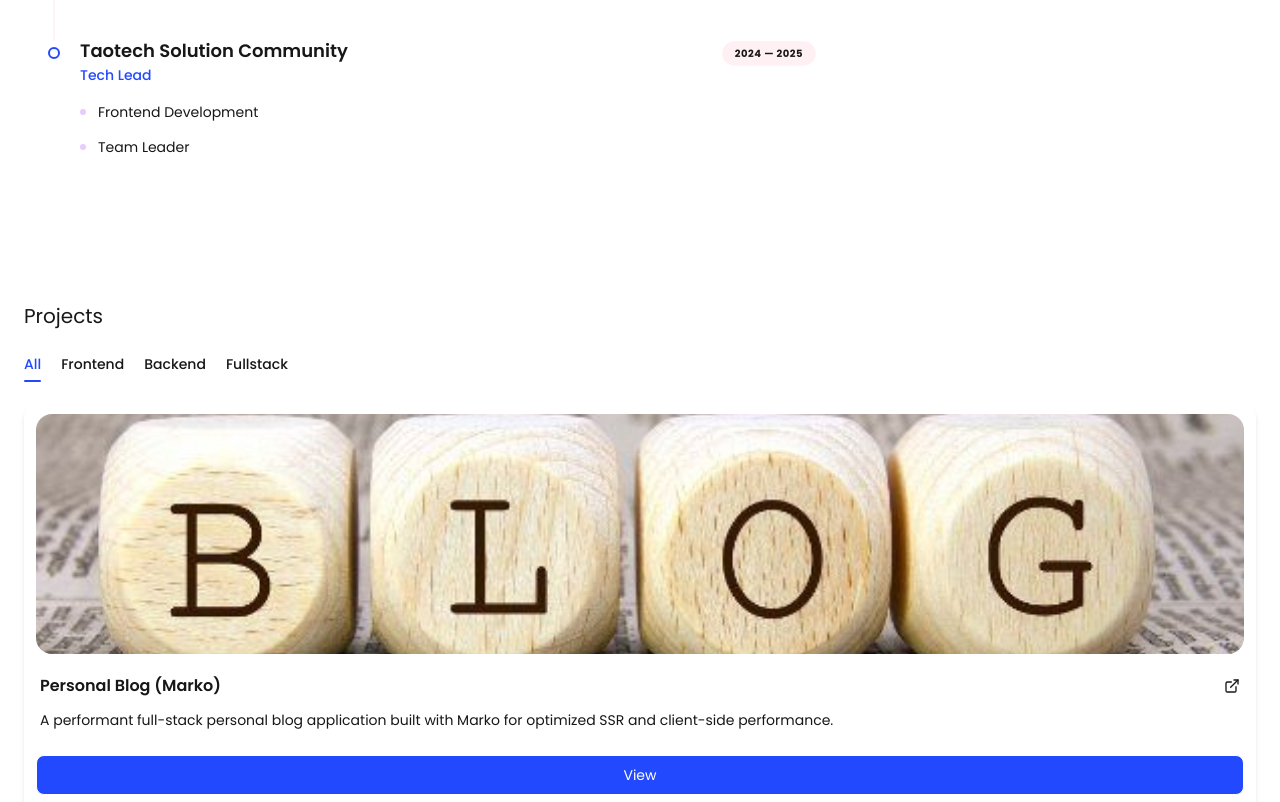
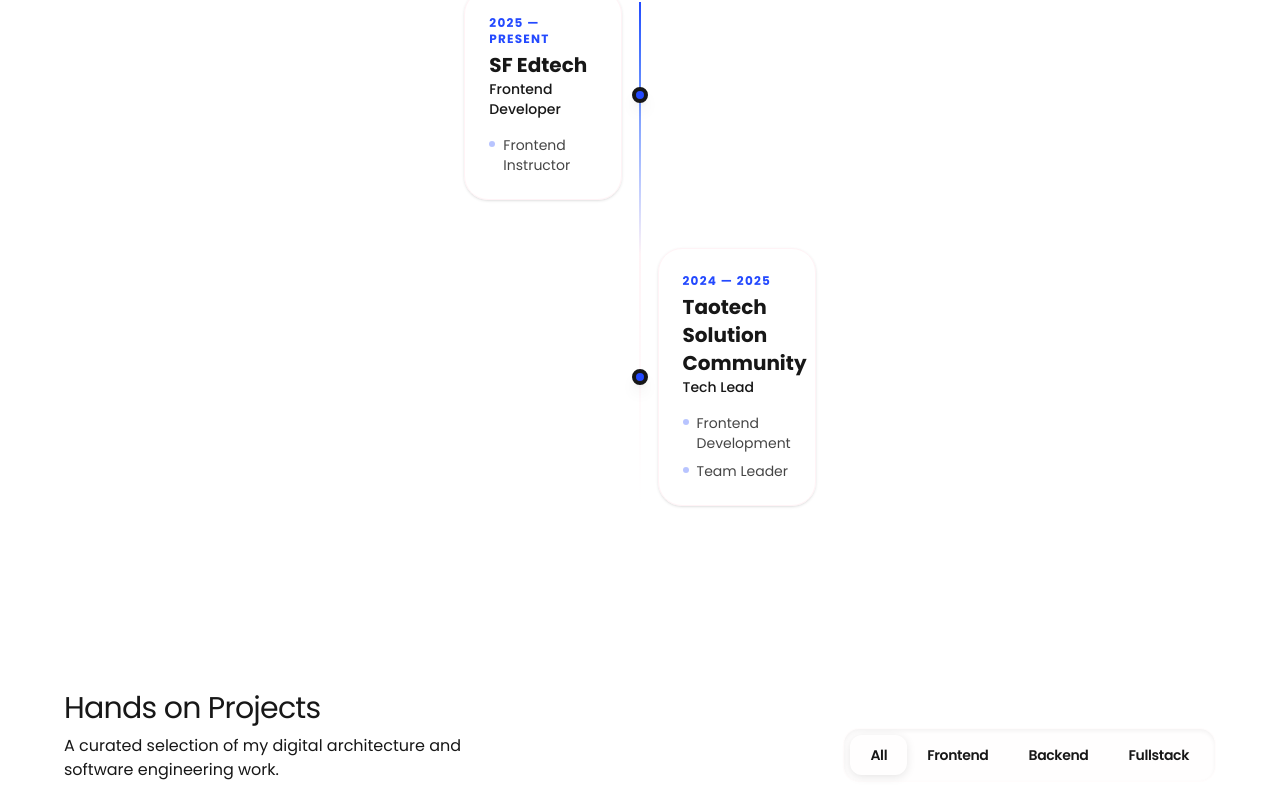
Before and after one commit to Cleve-keem/Portfolios, a Next.js app: page / in a window 1280 px wide. Shown: the part 1598-2400 px from the top of the page. Built offline with nearby package versions, Linux system fonts and the light colour scheme.

Commit message:
feat(UI): Styled project section and added animation

```diff
--- a/src/components/Experience.tsx
+++ b/src/components/Experience.tsx
@@ -1,81 +1,93 @@
+"use client";
+
+import { motion, Variants } from "framer-motion";
 import { experiences } from "@/constants/experiences";
 
 export default function Experience() {
+  const containerVariants: Variants = {
+    hidden: { opacity: 0 },
+    visible: {
+      opacity: 1,
+      transition: { staggerChildren: 0.3, delayChildren: 0.2 },
+    },
+  };
+
   return (
-    <section className="px-6 py-12">
-      <h3 className="text-xl font-bold mb-10 text-content-strong">
+    <section className="px-6 py-20 max-w-6xl mx-auto overflow-hidden">
+      <motion.h3
+        initial={{ opacity: 0, y: 20 }}
+        whileInView={{ opacity: 1, y: 0 }}
+        viewport={{ once: true }}
+        className="text-3xl font-normal mb-20 text-center text-content-strong tracking-tight"
+      >
         Work Experience
-      </h3>
+      </motion.h3>
 
-      <div className="max-w-3xl">
+      <motion.div
+        variants={containerVariants}
+        initial="hidden"
+        whileInView="visible"
+        viewport={{ once: true, amount: 0.1 }}
+        className="relative"
+      >
+        {/* THE CENTER SPINE (Desktop Only) */}
+        <div className="absolute left-4 md:left-1/2 top-3 bottom-0 w-0.5 bg-linear-to-b from-brand via-surface-muted to-transparent -translate-x-1/2 hidden md:block" />
+
+        <div className="space-y-12">
           {experiences.map((exp, index) => (
-          <div key={index} className="group relative flex gap-x-5">
-            {/* The Timeline Track Area */}
-            <div className="relative flex flex-col items-center">
-              {/* Vertical Line */}
             <div
-                className={`absolute top-0 bottom-0 w-0.5 bg-surface-muted
-                ${index === experiences.length - 1 ? "h-0" : "h-full"}`}
-              />
-              {/* Dot */}
-              <div className="relative z-10 size-3 rounded-full border-2 border-brand bg-canvas mt-1.5 transition-transform group-hover:scale-125" />
-            </div>
-
-            {/* Content Area */}
-            <div className="grow pb-12">
-              <div className="flex flex-col md:flex-row md:items-center justify-between gap-2 mb-4">
-                <div>
-                  <h4 className="text-lg font-semibold text-content-strong leading-5">
+              key={index}
+              className="relative flex items-center justify-between md:even:flex-row-reverse group"
+            >
+              {/* 1. CONTENT BOX */}
+              <motion.div
+                initial={{ opacity: 0, x: index % 2 === 0 ? -50 : 50 }}
+                whileInView={{ opacity: 1, x: 0 }}
+                transition={{ duration: 0.8, type: "spring" }}
+                viewport={{ once: true }}
+                className="w-full md:w-[45%] pl-10 md:pl-0"
+              >
+                <div className="p-6 rounded-3xl border border-surface-muted bg-canvas shadow-sm hover:shadow-md transition-shadow duration-300">
+                  <div className="flex flex-col mb-4">
+                    <time className="text-brand font-bold text-xs uppercase tracking-widest mb-1">
+                      {exp.period}
+                    </time>
+                    <h4 className="text-xl font-bold text-content-strong">
                       {exp.company}
                     </h4>
-                  <p className="text-sm font-medium text-brand mt-1">
+                    <p className="text-sm font-medium text-content-muted">
                       {exp.role}
                     </p>
                   </div>
-                <span className="text-[10px] uppercase tracking-wider font-bold px-3 py-1 rounded-full bg-surface-tint text-content-muted border border-surface-muted self-start">
-                  {exp.period}
-                </span>
-              </div>
 
-              <ul className="space-y-3">
+                  <ul className="space-y-2">
                     {exp.points.map((point, idx) => (
                       <li
                         key={idx}
-                    className="flex items-start gap-3 text-content-default text-sm leading-relaxed"
+                        className="flex items-start gap-2 text-sm text-content-default opacity-80"
                       >
-                    <span className="mt-2 size-1.5 shrink-0 rounded-full bg-highlight opacity-40" />
+                        <span className="mt-1.5 size-1.5 shrink-0 rounded-full bg-brand/40" />
                         {point}
                       </li>
                     ))}
                   </ul>
                 </div>
+              </motion.div>
+
+              {/* 2. THE CENTER DOT */}
+              <div className="absolute left-4 md:left-1/2 top-8 md:top-1/2 -translate-y-1/2 -translate-x-1/2 z-20">
+                <div className="relative flex items-center justify-center">
+                  <div className="absolute size-8 bg-brand/10 rounded-full scale-0 group-hover:scale-100 transition-transform duration-500" />
+                  <div className="size-4 rounded-full border-4 border-canvas bg-brand shadow-lg transition-transform duration-300 group-hover:scale-125" />
+                </div>
+              </div>
+
+              {/* 3. SPACER (Desktop Only) */}
+              <div className="hidden md:block w-[45%]" />
             </div>
           ))}
         </div>
+      </motion.div>
     </section>
   );
 }
-
-{
-  /* mine styling */
-}
-{
-  /* <div className="border-l-2 border-blue-500 px-3 relative"> */
-}
-
-{
-  /* <div className="flex">
-          <div className="flex-1 flex items-center">
-            <span className="size-2 rounded-full inline-block absolute top-0 -left-1.25 backdrop-blur-2xl bg-blue-800"></span>
-            <h4 className="font-bold">SF Edtech</h4>
-          </div>
-          <span className="text-sm font-semibold">2025 - present</span>
-        </div> */
-}
-{
-  /* <ul>
-          <li>Researcher</li>
-          <li>Developer</li>
-          <li>Mentor</li>
-        </ul> */
-}
--- a/src/components/project/Projects.tsx
+++ b/src/components/project/Projects.tsx
@@ -15,53 +15,164 @@ export default function Projects() {
   }, [sortBy]);
 
   return (
-    <section className="p-6">
-      <div className="w-full max-w-360 mx-auto">
-        <h3 className="text-xl mb-4">Projects</h3>
-        <ul className="flex space-x-5 text-[14px] mb-5 transition-all duration-300">
+    <section className="p-6 md:py-20">
+      <div className="w-full max-w-6xl mx-auto">
+        <header className="flex flex-col md:flex-row md:items-end justify-between gap-6 mb-12">
+          <div>
+            <h3 className="text-3xl font-normal text-content-strong tracking-tight">
+              Hands on Projects
+            </h3>
+            <p className="text-content-muted mt-2 max-w-md">
+              A curated selection of my digital architecture and software
+              engineering work.
+            </p>
+          </div>
+
+          {/* TAB SYSTEM */}
+          <nav className="inline-flex p-1.5 bg-surface-muted/10 border border-surface-muted/20 backdrop-blur-xl rounded-2xl shadow-inner">
             {categories.map((f) => {
               const label = f.toLowerCase();
               const isActive = sortBy === label;
               return (
-              <li
+                <button
                   key={f}
-                className={`relative cursor-pointer py-2 text-sm font-medium transition-colors duration-300 ${isActive ? "text-brand" : "text-content-muted hover:text-content-default"}`}
                   onClick={() => setSortBy(label)}
+                  className={`
+          relative px-5 py-2.5 text-xs md:text-sm font-semibold tracking-tight
+          transition-all duration-300 rounded-xl outline-none
+          ${isActive ? "text-canvas" : "text-content-muted hover:text-content-strong hover:bg-surface-muted/20"}
+        `}
                 >
-                {f}
+                  {/* The Text Label */}
+                  <span className="relative z-10">{f}</span>
+
+                  {/* The Animated "Pill" - Uses a high-quality spring and subtle shadow */}
                   {isActive && (
                     <motion.div
-                    layoutId="activeTab"
-                    transition={{ type: "spring", stiffness: 380, damping: 30 }}
-                    className="absolute bottom-0 left-0 w-full h-0.5 bg-brand rounded-full"
+                      layoutId="activeTabBadge"
+                      className="absolute inset-0 bg-content-strong rounded-xl shadow-[0_2px_10px_rgba(0,0,0,0.1)]"
+                      transition={{
+                        type: "spring",
+                        stiffness: 400,
+                        damping: 30,
+                        mass: 0.8, // Adds a tiny bit of weight to the slide
+                      }}
                     />
                   )}
-              </li>
+                </button>
               );
             })}
-        </ul>
-        {filteredProjects.length > 0 ? (
+          </nav>
+        </header>
+
+        {/* PROJECTS GRID */}
+        <motion.div
+          layout
+          className="grid grid-cols-1 md:grid-cols-2 lg:grid-cols-3 gap-6 md:gap-8"
+        >
           <AnimatePresence mode="popLayout">
             {filteredProjects.map((p) => (
               <motion.div
                 key={p.slug}
                 layout
-                initial={{ opacity: 0, scale: 0.9 }}
-                animate={{ opacity: 1, scale: 1 }}
-                exit={{ opacity: 0, scale: 0.9 }}
-                transition={{ duration: 0.3 }}
+                initial={{ opacity: 0, scale: 0.8, y: 20 }}
+                animate={{ opacity: 1, scale: 1, y: 0 }}
+                exit={{ opacity: 0, scale: 0.8, transition: { duration: 0.2 } }}
+                transition={{
+                  layout: { type: "spring", stiffness: 200, damping: 30 },
+                  opacity: { duration: 0.2 },
+                }}
               >
                 <ProjectCard data={p} />
               </motion.div>
             ))}
           </AnimatePresence>
-        ) : (
-          <p>
-            No {sortBy.at(0)?.toUpperCase() + sortBy.slice(1)} project
-            available!
+        </motion.div>
+
+        {/* EMPTY STATE */}
+        <AnimatePresence>
+          {filteredProjects.length === 0 && (
+            <motion.div
+              initial={{ opacity: 0 }}
+              animate={{ opacity: 1 }}
+              exit={{ opacity: 0 }}
+              className="py-20 text-center border-2 border-dashed border-surface-muted rounded-3xl"
+            >
+              <p className="text-content-muted font-medium">
+                No {sortBy} projects found in the vault yet!
               </p>
+            </motion.div>
           )}
+        </AnimatePresence>
       </div>
     </section>
   );
 }
+
+// "use client";
+
+// import { useMemo, useState } from "react";
+// import ProjectCard from "./ProjectCard";
+// import { AnimatePresence, motion } from "framer-motion";
+// import { projectData } from "@/constants/projects";
+
+// export default function Projects() {
+//   const [sortBy, setSortBy] = useState<string>("all");
+//   const categories = ["All", "Frontend", "Backend", "Fullstack"];
+
+//   const filteredProjects = useMemo(() => {
+//     if (sortBy === "all") return projectData;
+//     return projectData.filter((p) => p.category.toLowerCase() === sortBy);
+//   }, [sortBy]);
+
+//   return (
+//     <section className="p-6">
+//       <div className="w-full max-w-360 mx-auto">
+//         <h3 className="text-xl mb-4">Projects</h3>
+//         <ul className="flex space-x-5 text-[14px] mb-5 transition-all duration-300">
+//           {categories.map((f) => {
+//             const label = f.toLowerCase();
+//             const isActive = sortBy === label;
+//             return (
+//               <li
+//                 key={f}
+//                 className={`relative cursor-pointer py-2 text-sm font-medium transition-colors duration-300 ${isActive ? "text-brand" : "text-content-muted hover:text-content-default"}`}
+//                 onClick={() => setSortBy(label)}
+//               >
+//                 {f}
+//                 {isActive && (
+//                   <motion.div
+//                     layoutId="activeTab"
+//                     transition={{ type: "spring", stiffness: 380, damping: 30 }}
+//                     className="absolute bottom-0 left-0 w-full h-0.5 bg-brand rounded-full"
+//                   />
+//                 )}
+//               </li>
+//             );
+//           })}
+//         </ul>
+//         {filteredProjects.length > 0 ? (
+//           <AnimatePresence mode="popLayout">
+//             {filteredProjects.map((p) => (
+//               <motion.div
+//                 key={p.slug}
+//                 layout
+//                 initial={{ opacity: 0, scale: 0.9 }}
+//                 animate={{ opacity: 1, scale: 1 }}
+//                 exit={{ opacity: 0, scale: 0.9 }}
+//                 transition={{ duration: 0.3 }}
+//               >
+//                 <ProjectCard data={p} />
+//               </motion.div>
+//             ))}
+//           </AnimatePresence>
+//         ) : (
+//           <p>
+//             No {sortBy.at(0)?.toUpperCase() + sortBy.slice(1)} project
+//             available!
+//           </p>
+//         )}
+//       </div>
+//     </section>
+//   );
+// }
--- a/src/components/skills/DesignSkills.tsx
+++ b/src/components/skills/DesignSkills.tsx
@@ -28,7 +28,7 @@ export default function DevelopmentSkill() {
 
   return (
     <SkillGroup className="py-12 md:py-20">
-      <SkillLabel className="text-content-strong mb-8 text-center md:text-left font-bold tracking-tight text-2xl md:text-3xl">
+      <SkillLabel className="text-content-strong mb-8 text-center md:text-left tracking-tight text-2xl md:text-3xl">
         Design Expertise
       </SkillLabel>
 
--- a/src/components/skills/SkillGroup.tsx
+++ b/src/components/skills/SkillGroup.tsx
@@ -49,7 +49,7 @@ export function SkillLabel({
 }) {
   return (
     <h3
-      className={`font-bold tracking-[0.2em] text-content-muted mb-6 ${className}`}
+      className={`font-normal tracking-[0.2em] text-content-muted mb-6 ${className}`}
     >
       {children}
     </h3>
```
Lines whose indentation alone changed are shown as unchanged.
